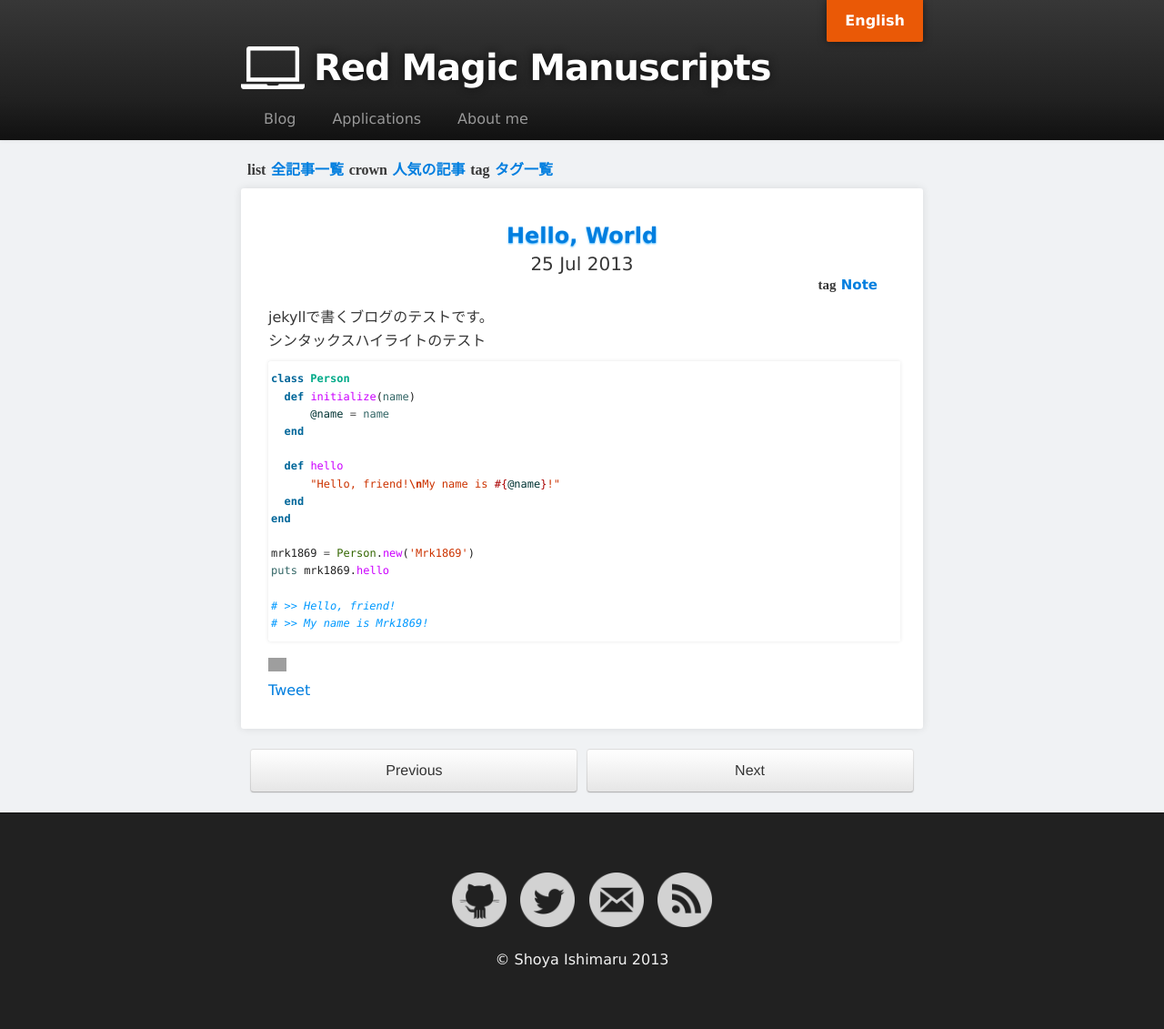
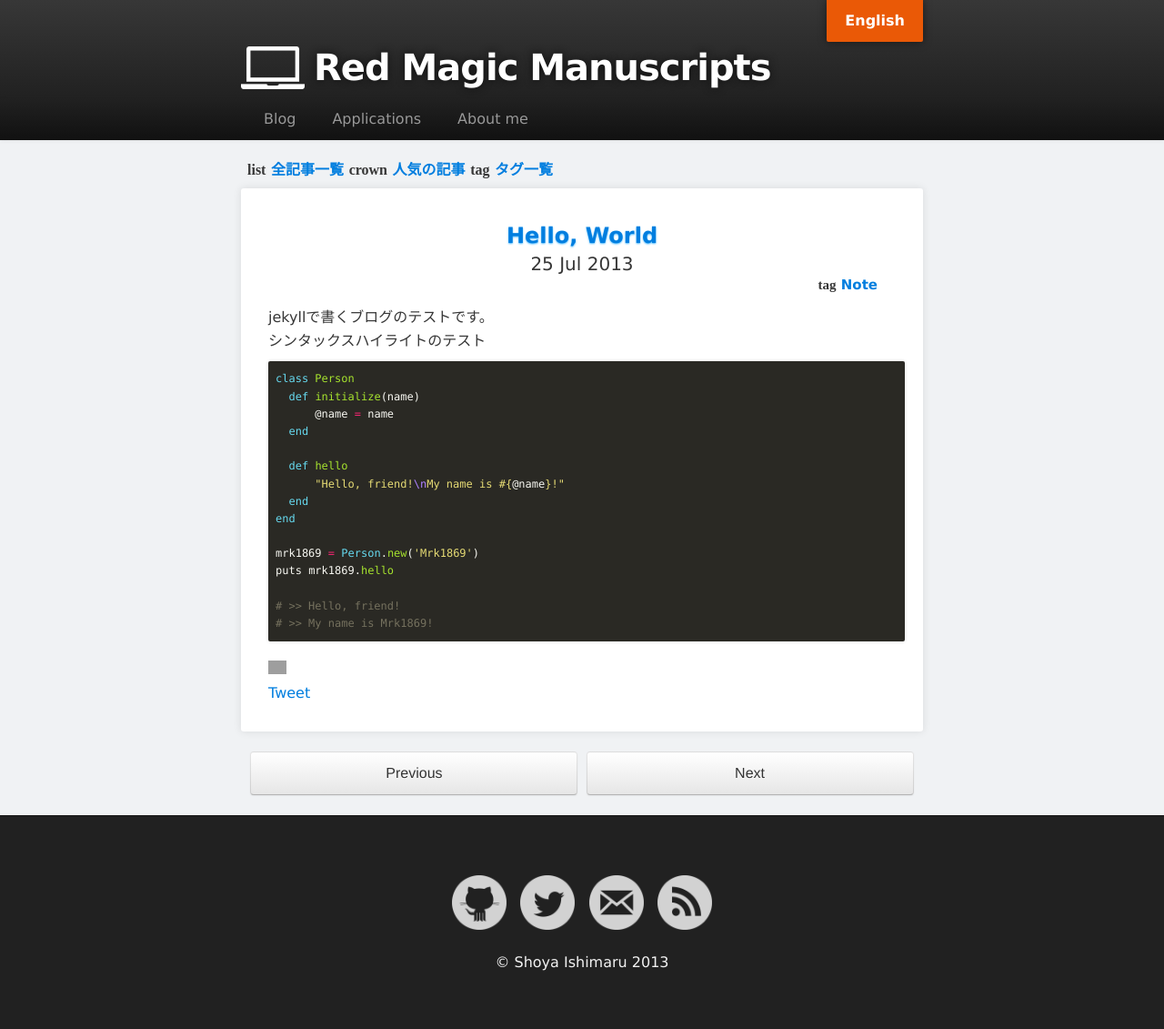
Before and after one commit to Mrk1869/source-mrk1869.github.com, a Jekyll site: the page built from _posts/2013-07-25-HelloWorld.md, in a window 1280 px wide. Shown: the whole page at 91% size. Built offline with Jekyll 4.4.1, drawn with Linux system fonts in a browser that asks for light colours; some web fonts are replaced; comment, search, counter and statistics services are not loaded; grey boxes are pictures that could not be loaded.

Commit message:
Applied monokai theme for pygments

```diff
--- a/assets/css/pygment_trac.css
+++ b/assets/css/pygment_trac.css
@@ -1,70 +1,59 @@
-.highlight .hll { background-color: #ffffcc }
-.highlight  { background: #f0f3f3; }
-.highlight .c { color: #0099FF; font-style: italic } /* Comment */
-.highlight .err { color: #AA0000; background-color: #FFAAAA } /* Error */
-.highlight .k { color: #006699; font-weight: bold } /* Keyword */
-.highlight .o { color: #555555 } /* Operator */
-.highlight .cm { color: #0099FF; font-style: italic } /* Comment.Multiline */
-.highlight .cp { color: #009999 } /* Comment.Preproc */
-.highlight .c1 { color: #0099FF; font-style: italic } /* Comment.Single */
-.highlight .cs { color: #0099FF; font-weight: bold; font-style: italic } /* Comment.Special */
-.highlight .gd { background-color: #FFCCCC; border: 1px solid #CC0000 } /* Generic.Deleted */
-.highlight .ge { font-style: italic } /* Generic.Emph */
-.highlight .gr { color: #FF0000 } /* Generic.Error */
-.highlight .gh { color: #003300; font-weight: bold } /* Generic.Heading */
-.highlight .gi { background-color: #CCFFCC; border: 1px solid #00CC00 } /* Generic.Inserted */
-.highlight .go { color: #AAAAAA } /* Generic.Output */
-.highlight .gp { color: #000099; font-weight: bold } /* Generic.Prompt */
-.highlight .gs { font-weight: bold } /* Generic.Strong */
-.highlight .gu { color: #003300; font-weight: bold } /* Generic.Subheading */
-.highlight .gt { color: #99CC66 } /* Generic.Traceback */
-.highlight .kc { color: #006699; font-weight: bold } /* Keyword.Constant */
-.highlight .kd { color: #006699; font-weight: bold } /* Keyword.Declaration */
-.highlight .kn { color: #006699; font-weight: bold } /* Keyword.Namespace */
-.highlight .kp { color: #006699 } /* Keyword.Pseudo */
-.highlight .kr { color: #006699; font-weight: bold } /* Keyword.Reserved */
-.highlight .kt { color: #007788; font-weight: bold } /* Keyword.Type */
-.highlight .m { color: #FF6600 } /* Literal.Number */
-.highlight .s { color: #CC3300 } /* Literal.String */
-.highlight .na { color: #330099 } /* Name.Attribute */
-.highlight .nb { color: #336666 } /* Name.Builtin */
-.highlight .nc { color: #00AA88; font-weight: bold } /* Name.Class */
-.highlight .no { color: #336600 } /* Name.Constant */
-.highlight .nd { color: #9999FF } /* Name.Decorator */
-.highlight .ni { color: #999999; font-weight: bold } /* Name.Entity */
-.highlight .ne { color: #CC0000; font-weight: bold } /* Name.Exception */
-.highlight .nf { color: #CC00FF } /* Name.Function */
-.highlight .nl { color: #9999FF } /* Name.Label */
-.highlight .nn { color: #00CCFF; font-weight: bold } /* Name.Namespace */
-.highlight .nt { color: #330099; font-weight: bold } /* Name.Tag */
-.highlight .nv { color: #003333 } /* Name.Variable */
-.highlight .ow { color: #000000; font-weight: bold } /* Operator.Word */
-.highlight .w { color: #bbbbbb } /* Text.Whitespace */
-.highlight .mf { color: #FF6600 } /* Literal.Number.Float */
-.highlight .mh { color: #FF6600 } /* Literal.Number.Hex */
-.highlight .mi { color: #FF6600 } /* Literal.Number.Integer */
-.highlight .mo { color: #FF6600 } /* Literal.Number.Oct */
-.highlight .sb { color: #CC3300 } /* Literal.String.Backtick */
-.highlight .sc { color: #CC3300 } /* Literal.String.Char */
-.highlight .sd { color: #CC3300; font-style: italic } /* Literal.String.Doc */
-.highlight .s2 { color: #CC3300 } /* Literal.String.Double */
-.highlight .se { color: #CC3300; font-weight: bold } /* Literal.String.Escape */
-.highlight .sh { color: #CC3300 } /* Literal.String.Heredoc */
-.highlight .si { color: #AA0000 } /* Literal.String.Interpol */
-.highlight .sx { color: #CC3300 } /* Literal.String.Other */
-.highlight .sr { color: #33AAAA } /* Literal.String.Regex */
-.highlight .s1 { color: #CC3300 } /* Literal.String.Single */
-.highlight .ss { color: #FFCC33 } /* Literal.String.Symbol */
-.highlight .bp { color: #336666 } /* Name.Builtin.Pseudo */
-.highlight .vc { color: #003333 } /* Name.Variable.Class */
-.highlight .vg { color: #003333 } /* Name.Variable.Global */
-.highlight .vi { color: #003333 } /* Name.Variable.Instance */
-.highlight .il { color: #FF6600 } /* Literal.Number.Integer.Long */
-
-.type-csharp .highlight .k { color: #0000FF }
-.type-csharp .highlight .kt { color: #0000FF }
-.type-csharp .highlight .nf { color: #000000; font-weight: normal }
-.type-csharp .highlight .nc { color: #2B91AF }
-.type-csharp .highlight .nn { color: #000000 }
-.type-csharp .highlight .s { color: #A31515 }
-.type-csharp .highlight .sc { color: #A31515 }
+.hll { background-color: #49483e }
+.c { color: #75715e } /* Comment */
+.err { color: #960050; background-color: #1e0010 } /* Error */
+.k { color: #66d9ef } /* Keyword */
+.l { color: #ae81ff } /* Literal */
+.n { color: #f8f8f2 } /* Name */
+.o { color: #f92672 } /* Operator */
+.p { color: #f8f8f2 } /* Punctuation */
+.cm { color: #75715e } /* Comment.Multiline */
+.cp { color: #75715e } /* Comment.Preproc */
+.c1 { color: #75715e } /* Comment.Single */
+.cs { color: #75715e } /* Comment.Special */
+.ge { font-style: italic } /* Generic.Emph */
+.gs { font-weight: bold } /* Generic.Strong */
+.kc { color: #66d9ef } /* Keyword.Constant */
+.kd { color: #66d9ef } /* Keyword.Declaration */
+.kn { color: #f92672 } /* Keyword.Namespace */
+.kp { color: #66d9ef } /* Keyword.Pseudo */
+.kr { color: #66d9ef } /* Keyword.Reserved */
+.kt { color: #66d9ef } /* Keyword.Type */
+.ld { color: #e6db74 } /* Literal.Date */
+.m { color: #ae81ff } /* Literal.Number */
+.s { color: #e6db74 } /* Literal.String */
+.na { color: #a6e22e } /* Name.Attribute */
+.nb { color: #f8f8f2 } /* Name.Builtin */
+.nc { color: #a6e22e } /* Name.Class */
+.no { color: #66d9ef } /* Name.Constant */
+.nd { color: #a6e22e } /* Name.Decorator */
+.ni { color: #f8f8f2 } /* Name.Entity */
+.ne { color: #a6e22e } /* Name.Exception */
+.nf { color: #a6e22e } /* Name.Function */
+.nl { color: #f8f8f2 } /* Name.Label */
+.nn { color: #f8f8f2 } /* Name.Namespace */
+.nx { color: #a6e22e } /* Name.Other */
+.py { color: #f8f8f2 } /* Name.Property */
+.nt { color: #f92672 } /* Name.Tag */
+.nv { color: #f8f8f2 } /* Name.Variable */
+.ow { color: #f92672 } /* Operator.Word */
+.w { color: #f8f8f2 } /* Text.Whitespace */
+.mf { color: #ae81ff } /* Literal.Number.Float */
+.mh { color: #ae81ff } /* Literal.Number.Hex */
+.mi { color: #ae81ff } /* Literal.Number.Integer */
+.mo { color: #ae81ff } /* Literal.Number.Oct */
+.sb { color: #e6db74 } /* Literal.String.Backtick */
+.sc { color: #e6db74 } /* Literal.String.Char */
+.sd { color: #e6db74 } /* Literal.String.Doc */
+.s2 { color: #e6db74 } /* Literal.String.Double */
+.se { color: #ae81ff } /* Literal.String.Escape */
+.sh { color: #e6db74 } /* Literal.String.Heredoc */
+.si { color: #e6db74 } /* Literal.String.Interpol */
+.sx { color: #e6db74 } /* Literal.String.Other */
+.sr { color: #e6db74 } /* Literal.String.Regex */
+.s1 { color: #e6db74 } /* Literal.String.Single */
+.ss { color: #e6db74 } /* Literal.String.Symbol */
+.bp { color: #f8f8f2 } /* Name.Builtin.Pseudo */
+.vc { color: #f8f8f2 } /* Name.Variable.Class */
+.vg { color: #f8f8f2 } /* Name.Variable.Global */
+.vi { color: #f8f8f2 } /* Name.Variable.Instance */
+.il { color: #ae81ff } /* Literal.Number.Integer.Long */
--- a/assets/css/style.css
+++ b/assets/css/style.css
@@ -229,8 +229,8 @@
 
 pre, code {
   width: 100%;
-  color: #222;
-  background-color: #fff;
+  color: #fff;
+  background-color: #2a2924;
 
   font-family: Monaco, "Bitstream Vera Sans Mono", "Lucida Console", Terminal, monospace;
   font-size: 12px;
@@ -242,7 +242,8 @@
 
 pre {
   width: 100%;
-  padding: 10px 5px 10px 0px;
+  margin: 3px 0px 3px 0px;
+  padding: 10px 5px 10px 5px;
   box-shadow: 0 0 4px rgba(0,0,0,.1);
   overflow: auto;
 }
@@ -254,6 +255,9 @@
 }
 
 pre code {
+  color: #fff;
+  background-color: #2a2924;
+
   display: block;
   box-shadow: none;
 }
```
Also changed, not shown: _posts/2013-12-15-microsoft_translator.md (+1 -1 lines), assets/css/pygment_trac.css.org (added, +70 -0 lines).
